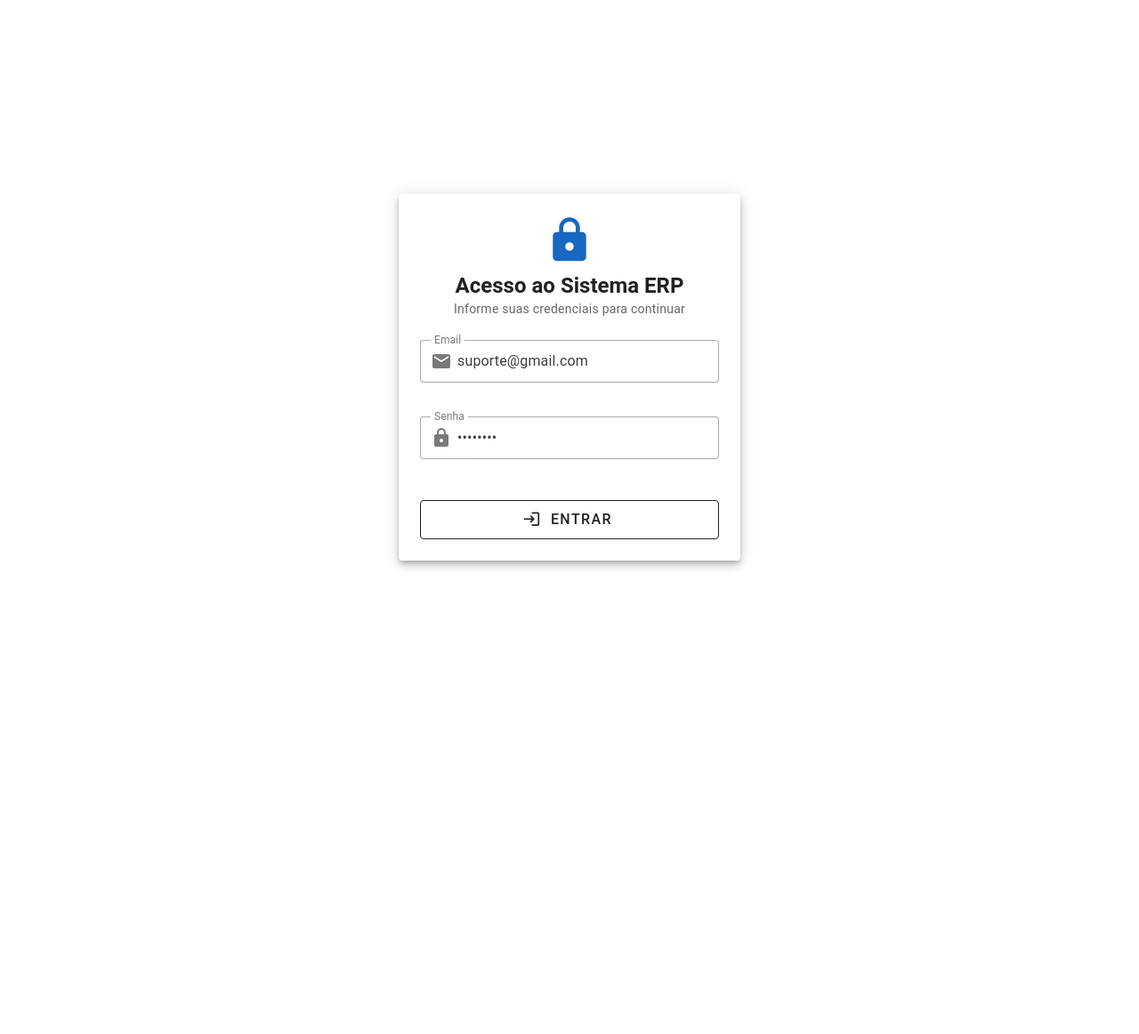
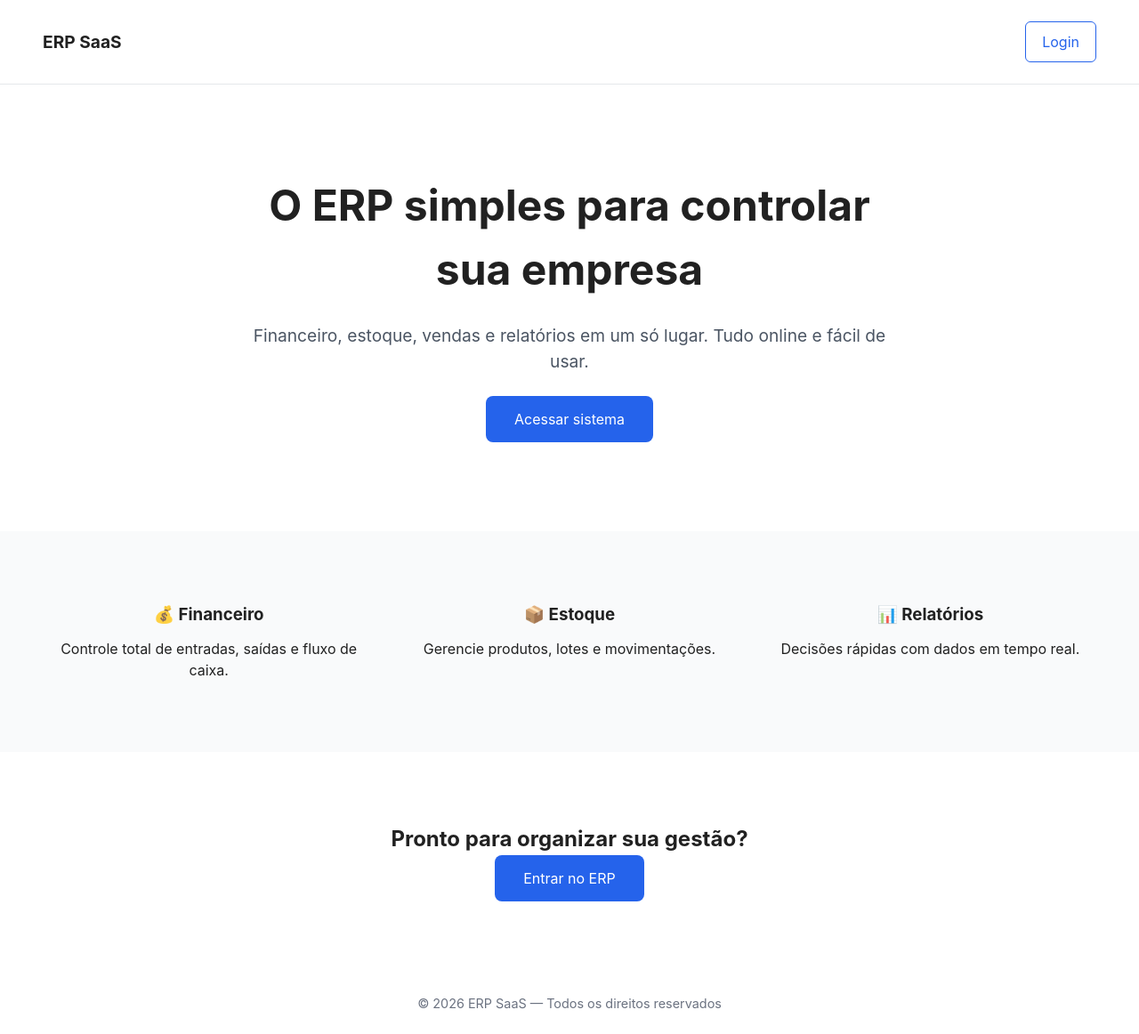
Before and after one commit to LenonMartini/ERP-APP-VUE3, a Vue app: page / in a window 1280 px wide. Before the commit this address led to /login. Shown: the whole page at 89% size. Before the commit the page ends 848 px from the top, so only its background shows below. Built offline with nearby package versions, Linux system fonts and the light colour scheme; no server answers; a small style sheet from the web is missing.

Commit message:
feat(frontend): add dark/light theme support

```diff
--- a/src/App.vue
+++ b/src/App.vue
@@ -5,5 +5,25 @@
 </template>
 
 <script setup>
-// nada aqui por enquanto
+import { watch } from 'vue'
+import { useTheme } from 'vuetify'
+import { useAuthStore } from '@/stores/auth'
+
+const authStore = useAuthStore()
+const theme = useTheme()
+
+// 🔁 sincroniza o tema com as preferências do usuário
+watch(
+  () => authStore.preferences,
+  (preferences) => {
+    if (preferences?.length) {
+      const themePref = preferences.find(p => p.key === 'theme')
+
+      theme.global.name.value = themePref?.value === 'dark'
+        ? 'dark'
+        : 'light'
+    }
+  },
+  { immediate: true }
+)
 </script>
--- a/src/components/layout/NavBar.vue
+++ b/src/components/layout/NavBar.vue
@@ -8,10 +8,16 @@
       <v-app-bar-nav-icon @click="$emit('toggle-drawer')" />
 
       <v-toolbar-title class="font-weight-bold">
-        Admin Panel
+        ERP Panel
       </v-toolbar-title>
 
+
       <v-spacer />
+      <v-btn icon @click="toggleTheme">
+        <v-icon>
+          {{ isDark ? 'mdi-weather-sunny' : 'mdi-weather-night' }}
+        </v-icon>
+      </v-btn>
 
       <v-btn icon @click="logout">
         <v-icon>mdi-account-circle</v-icon>
@@ -19,9 +25,11 @@
     </v-app-bar>
 </template>
 <script setup>
+  import { computed } from 'vue'
   import { useAuthStore } from '@/stores/auth';
   import { useLoadingStore } from '@/stores/loading';
   import { useRouter } from 'vue-router';
+  import { useTheme } from 'vuetify'
 
   const router = useRouter();
 
@@ -29,6 +37,19 @@
 
   const loadingStore = useLoadingStore();
   const authStore = useAuthStore();
+  // 🌗 Vuetify Theme
+const theme = useTheme()
+const isDark = computed(() => authStore.preferences.find(p => p.key === 'theme')?.value === 'dark')
+
+const toggleTheme = () => {
+    const newTheme = isDark.value ? 'light' : 'dark'
+
+    // 1️⃣ Atualiza o STATE
+    authStore.setThemePreference('theme', newTheme)
+
+    // 2️⃣ Sincroniza com Vuetify
+    theme.global.name.value = newTheme
+}
 
   const logout = async () => {
     try {
--- a/src/components/layout/SideBar.vue
+++ b/src/components/layout/SideBar.vue
@@ -10,7 +10,7 @@
       <v-list-item
         title="Dashboard"
         prepend-icon="mdi-view-dashboard"
-        to="/dashboard"
+        to="/painel"
         router
       />
        <!-- Cadastros com Submenu -->
@@ -105,9 +105,9 @@
         </template>
 
         <v-list-item
-          title="Tenants"
+          title="Empresas"
           prepend-icon="mdi-account-group"
-          to="/settings/profile"
+          to="/painel/tenants"
           router
         />
         <v-list-item
--- /dev/null
+++ b/src/layouts/SiteLayout.vue
@@ -0,0 +1,71 @@
+<template>
+  <div class="landing">
+    <!-- Navbar -->
+    <header class="navbar">
+      <div class="logo">ERP SaaS</div>
+
+      <button class="login-btn" @click="goLogin">
+        Login
+      </button>
+    </header>
+
+    <!-- Conteúdo da página -->
+    <main>
+      <router-view />
+    </main>
+
+    <!-- Footer -->
+    <footer class="footer">
+      © {{ year }} ERP SaaS — Todos os direitos reservados
+    </footer>
+  </div>
+</template>
+
+<script setup>
+import { useRouter } from 'vue-router'
+import { ro } from 'vuetify/locale'
+
+const router = useRouter()
+const year = new Date().getFullYear()
+
+const goLogin = () => {
+  router.push('/login')
+}
+</script>
+
+<style scoped>
+.landing {
+  font-family: Inter, Arial, sans-serif;
+}
+
+/* Navbar */
+.navbar {
+  display: flex;
+  justify-content: space-between;
+  align-items: center;
+  padding: 24px 48px;
+  border-bottom: 1px solid #e5e7eb;
+}
+
+.logo {
+  font-weight: bold;
+  font-size: 1.2rem;
+}
+
+.login-btn {
+  background: transparent;
+  border: 1px solid #2563eb;
+  color: #2563eb;
+  padding: 10px 18px;
+  border-radius: 6px;
+  cursor: pointer;
+}
+
+/* Footer */
+.footer {
+  padding: 24px;
+  text-align: center;
+  font-size: 0.9rem;
+  color: #6b7280;
+}
+</style>
--- a/src/plugins/vuetify.js
+++ b/src/plugins/vuetify.js
@@ -14,6 +14,14 @@ import { createVuetify } from 'vuetify'
 // https://vuetifyjs.com/en/introduction/why-vuetify/#feature-guides
 export default createVuetify({
   theme: {
-    defaultTheme: 'system',
+    defaultTheme: 'light',
+    themes: {
+      light: {
+        dark: false,
+      },
+      dark: {
+        dark: true,
+      },
+    },
   },
 })
--- a/src/router/index.js
+++ b/src/router/index.js
@@ -4,6 +4,8 @@ import Home from '@/views/Home/Home.vue'
 import AdminLayout from '@/layouts/AdminLayout.vue'
 import LoginLayout from '@/layouts/LoginLayout.vue'
 import { redirectIfAuthenticated, auth } from '@/middlewares/guard'
+import SiteLayout from '@/layouts/SiteLayout.vue'
+import LandingHome from '@/views/Landing/LandingHome.vue'
 
 
 
@@ -21,7 +23,7 @@ const routes = [
     ],
   },
   {
-    path: '/',
+    path: '/painel',
 
     beforeEnter: auth,
     component: AdminLayout,
@@ -31,7 +33,24 @@ const routes = [
         name: 'home',
         component: Home
       },
+      {
+        path: 'tenants',
+        name: 'tenants',
+        component: () => import('@/views/Tenant/Index.vue')
+      }
     ],
+  },
+  {
+    path: '/',
+    component: SiteLayout,
+    children: [
+      {
+        path: '',
+        name: 'landing',
+        component: LandingHome
+      },
+    ],
+
   },
 ]
 
--- a/src/services/AuthService.js
+++ b/src/services/AuthService.js
@@ -1,7 +1,7 @@
 import api from '@/plugins/axios';
 export const AuthService = {
 
-  async me(){
+  async me() {
     const response = await api.get('/auth/me');
     return response.data;
   },
@@ -13,5 +13,10 @@ export const AuthService = {
     const response = await api.post('/auth/logout');
     return response.data;
   },
+  async setTheme(id, theme) {
+
+    const response = await api.put(`/auth/preferences/${id}`, { theme });
+    return response.data;
+  }
 
 }
--- a/src/stores/auth.js
+++ b/src/stores/auth.js
@@ -11,22 +11,25 @@ export const useAuthStore = defineStore("auth", {
   state: () => ({
     user: null,
     token: null,
+    preferences: null
   }),
   actions: {
     async login(payload) {
-      try{
+      try {
         const notification = useNotificationStore();
         const response = await AuthService.login(payload.email, payload.password);
 
-        if(response.token){
-          this.user = response.user;
-          this.token = response.token;
-          Cookie.setToken(response.token);
+        if (response.data.token) {
+
+          this.user = response.data.user
+          this.token = response.data.token;
+          this.preferences = response.data.preferences;
+          Cookie.setToken(response.data.token);
 
           return true;
         }
 
-      }catch(e){
+      } catch (e) {
         const notification = useNotificationStore();
         notification.notify(e.response.data.message, 'error');
 
@@ -40,10 +43,32 @@ export const useAuthStore = defineStore("auth", {
     async setToken(token) {
       this.token = await token;
     },
+    async setPreferences(preferences) {
+      this.preferences = await preferences;
+    },
+    async setThemePreference(key, value) {
+      const pref = this.preferences.find(p => p.key === key)
+
+      if (pref) {
+        pref.value = value
+      } else {
+        this.preferences.push({ key, value })
+      }
+
+      try {
+
+        const response = await AuthService.setTheme(pref.id, value);
+        //console.log(response)
+
+      } catch (e) {
+        const notification = useNotificationStore();
+        notification.notify(e.response.data.message, 'error');
+      }
+    },
     async isLogged() {
       const token = Cookie.getToken()
       if (!token) return false
-       const meStore = useMeStore()
+      const meStore = useMeStore()
       try {
         await meStore.getMe()
         return true
@@ -52,9 +77,8 @@ export const useAuthStore = defineStore("auth", {
         return false
       }
     },
-
     async logout() {
-       try {
+      try {
         // se existir endpoint de logout
         const response = await AuthService.logout()
         return response;
@@ -68,7 +92,6 @@ export const useAuthStore = defineStore("auth", {
       return true
     },
 
-
     clearAuth() {
       this.user = [];
       this.token = [];
--- a/src/stores/me.js
+++ b/src/stores/me.js
@@ -9,18 +9,19 @@ export const useMeStore = defineStore("me", {
     return {}
   },
   actions: {
-    async getMe(){
+    async getMe() {
       const authStore = useAuthStore();
       await api.get('/auth/me')
 
-      .then((r) => {
-        authStore.setUser(r.data.user);
-        authStore.setToken(r.data.token);
+        .then((r) => {
+          authStore.setUser(r.data.data.user);
+          authStore.setToken(r.data.data.token);
+          authStore.setPreferences(r.data.data.preferences);
 
-      })
-      .catch((e) => {
-        authStore.clearAuth();
-      });
+        })
+        .catch((e) => {
+          authStore.clearAuth();
+        });
     }
   },
 
--- /dev/null
+++ b/src/views/Landing/LandingHome.vue
@@ -0,0 +1,105 @@
+<template>
+
+    <!-- Hero -->
+    <section class="hero">
+      <h1>O ERP simples para controlar sua empresa</h1>
+      <p>
+        Financeiro, estoque, vendas e relatórios em um só lugar.
+        Tudo online e fácil de usar.
+      </p>
+
+      <button class="cta" @click="goLogin">
+        Acessar sistema
+      </button>
+    </section>
+
+    <!-- Benefícios -->
+    <section class="features">
+      <div class="feature">
+        <h3>💰 Financeiro</h3>
+        <p>Controle total de entradas, saídas e fluxo de caixa.</p>
+      </div>
+
+      <div class="feature">
+        <h3>📦 Estoque</h3>
+        <p>Gerencie produtos, lotes e movimentações.</p>
+      </div>
+
+      <div class="feature">
+        <h3>📊 Relatórios</h3>
+        <p>Decisões rápidas com dados em tempo real.</p>
+      </div>
+    </section>
+
+    <!-- CTA Final -->
+    <section class="final-cta">
+      <h2>Pronto para organizar sua gestão?</h2>
+      <button class="cta" @click="goLogin">
+        Entrar no ERP
+      </button>
+    </section>
+
+</template>
+
+<script setup>
+import { useRouter } from 'vue-router'
+
+const router = useRouter()
+
+const goLogin = () => {
+  router.push('/login')
+}
+</script>
+
+<style scoped>
+/* Hero */
+.hero {
+  padding: 100px 24px;
+  text-align: center;
+  max-width: 800px;
+  margin: auto;
+}
+
+.hero h1 {
+  font-size: 3rem;
+}
+
+.hero p {
+  font-size: 1.2rem;
+  margin: 24px 0;
+  color: #4b5563;
+}
+
+.cta {
+  background: #2563eb;
+  color: #fff;
+  border: none;
+  padding: 14px 32px;
+  font-size: 1rem;
+  border-radius: 8px;
+  cursor: pointer;
+}
+
+/* Features */
+.features {
+  display: grid;
+  grid-template-columns: repeat(auto-fit, minmax(220px, 1fr));
+  gap: 32px;
+  padding: 80px 48px;
+  background: #f9fafb;
+}
+
+.feature {
+  text-align: center;
+}
+
+.feature h3 {
+  margin-bottom: 12px;
+}
+
+/* CTA final */
+.final-cta {
+  padding: 80px 24px;
+  text-align: center;
+}
+</style>
--- /dev/null
+++ b/src/views/Tenant/Index.vue
@@ -0,0 +1,6 @@
+<template>
+  <h3>Empresa</h3>
+</template>
+<script setup>
+
+</script>
```
Also changed, not shown: 1 other file (tests, documents, lock files or other folders).
